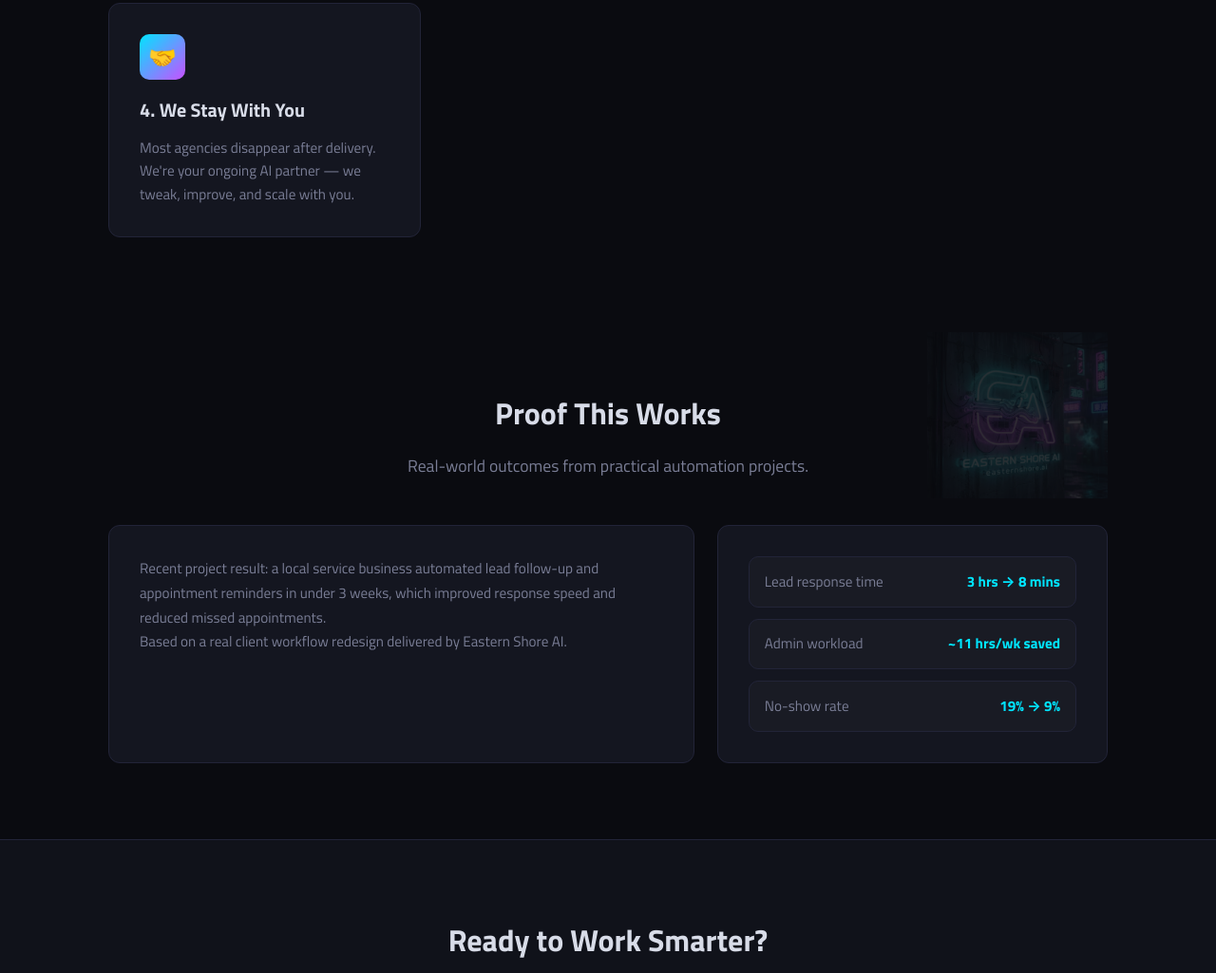
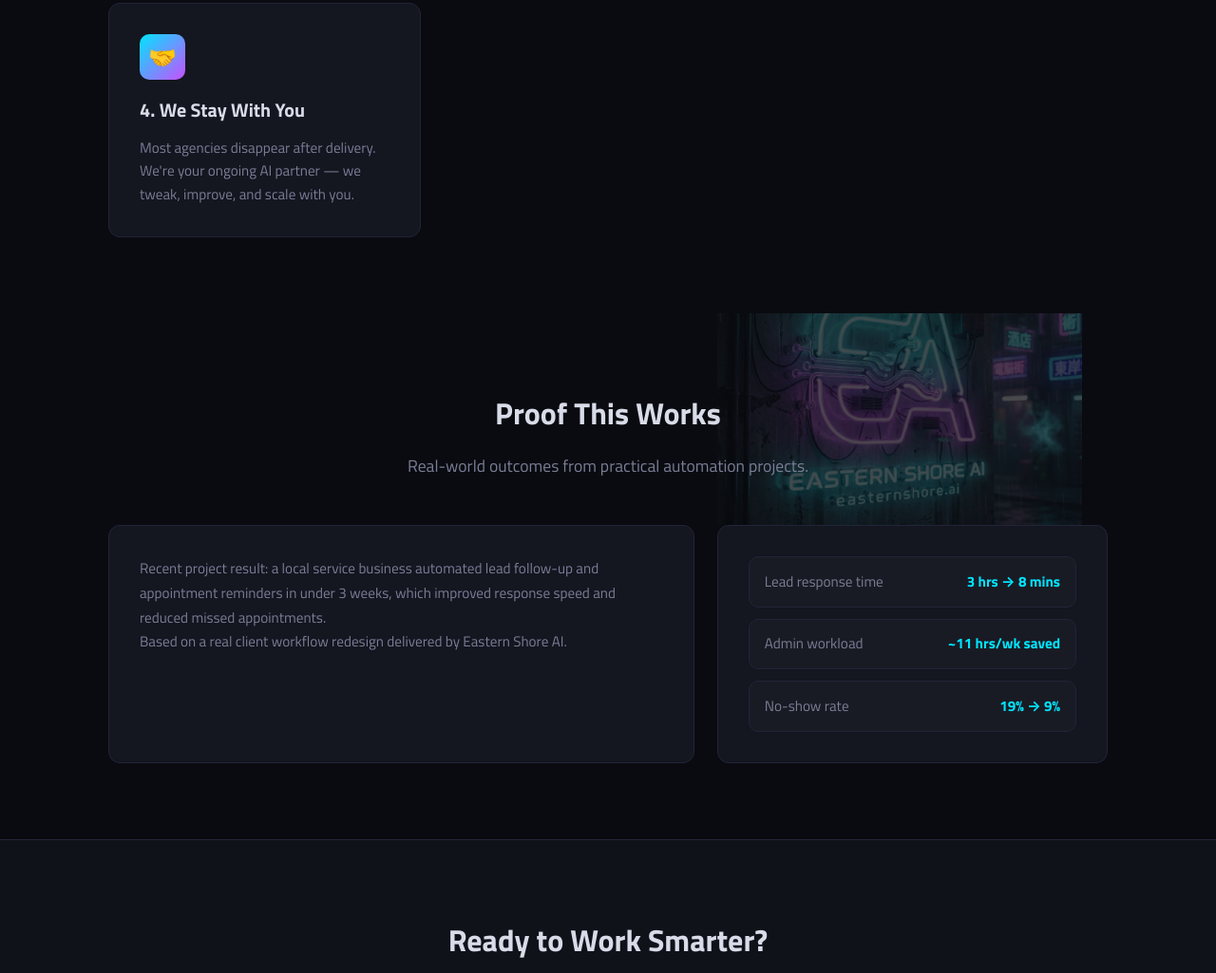
Before and after one commit to 99redder/eastern-shore-ai, a plain HTML site: page agents.html in a window 1280 px wide. Shown: the part 2147-3172 px from the top of the page at 95% size. Drawn offline with Linux system fonts and the light colour scheme.

Commit message:
Make agents logo watermark larger and overlap section boundary

```diff
--- a/agents.html
+++ b/agents.html
@@ -281,13 +281,13 @@
     }
     .results-logo {
       position: absolute;
-      right: 1.5rem;
-      top: 1.25rem;
-      width: clamp(110px, 15vw, 190px);
-      opacity: 0.15;
+      right: clamp(1rem, 4vw, 3.2rem);
+      top: clamp(-120px, -8vw, -70px);
+      width: clamp(220px, 30vw, 420px);
+      opacity: 0.26;
       pointer-events: none;
       z-index: 0;
-      filter: saturate(1.05);
+      filter: saturate(1.08);
     }
     .results-section .section-header,
     .results-section .trust-grid {
@@ -333,7 +333,7 @@
       .hero { padding: 100px 1rem 60px; }
       .stats { grid-template-columns: 1fr 1fr; }
       .trust-grid { grid-template-columns: 1fr; }
-      .results-logo { width: 110px; right: 0.9rem; top: 0.9rem; }
+      .results-logo { width: 170px; right: 0.6rem; top: -48px; opacity: 0.22; }
     }
   </style>
 </head>
```
